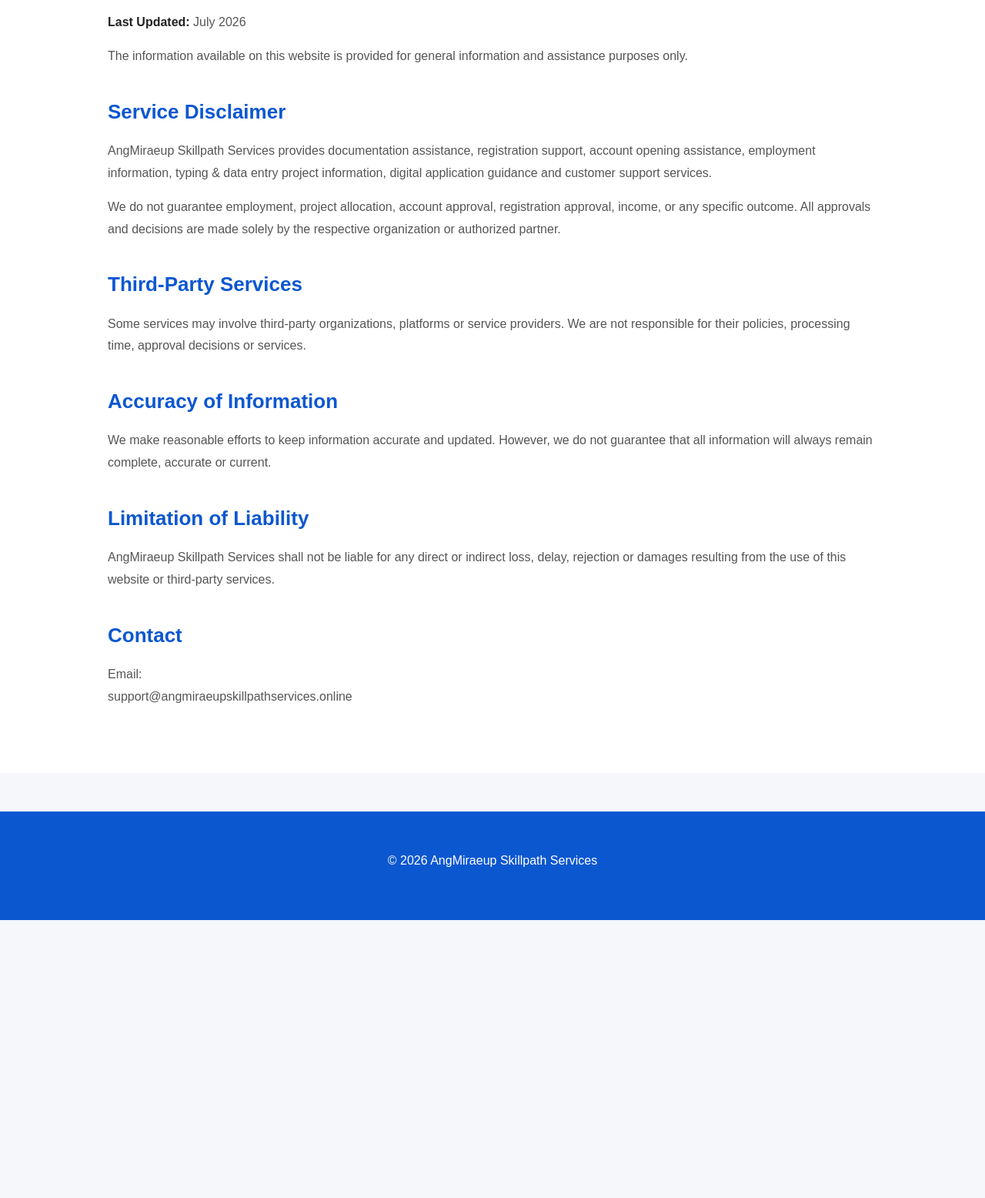
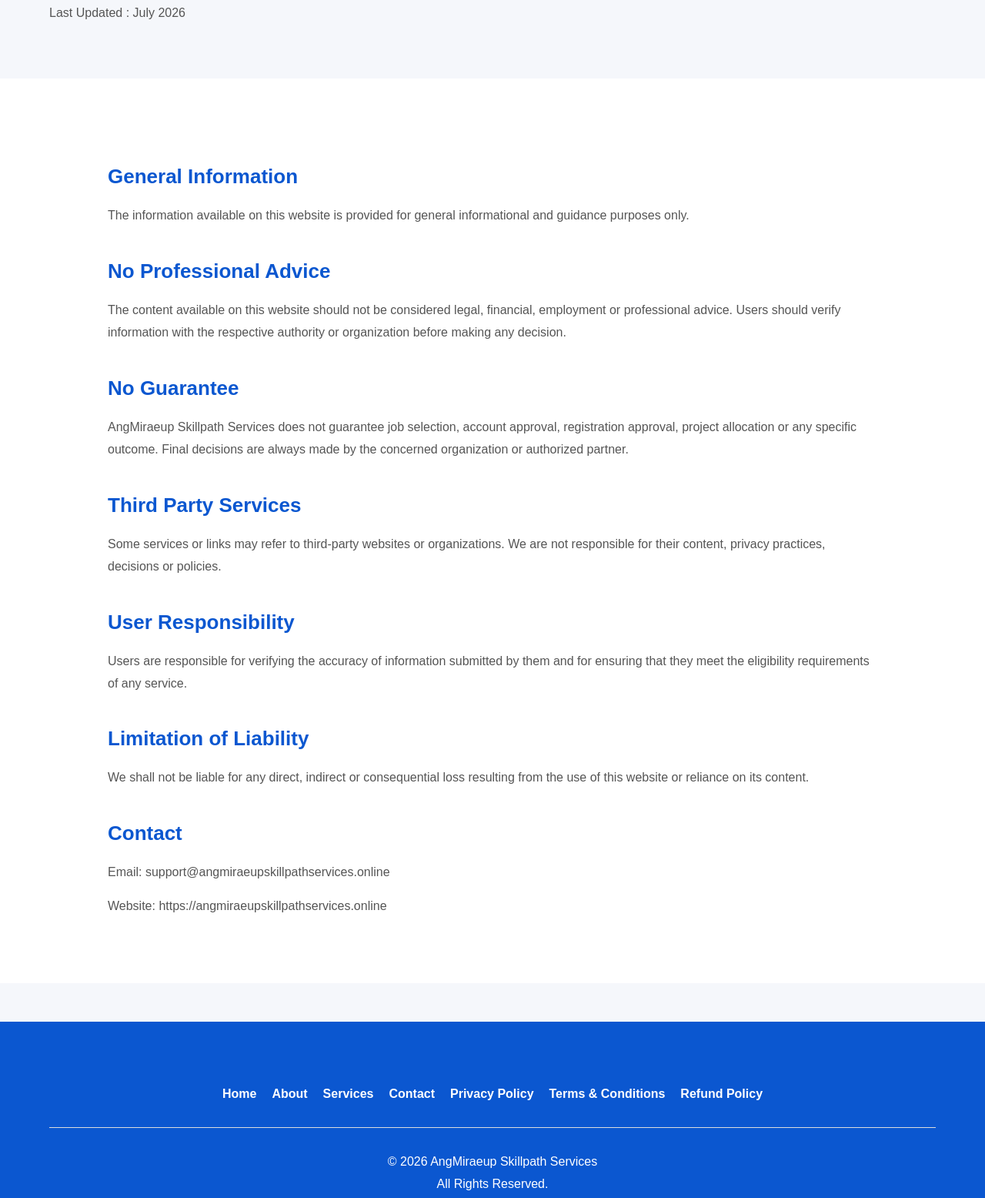
Before and after one commit to mayrasupport17-commits/angone-mirae, a plain HTML site: page disclaimer.html in a window 1280 px wide. Shown: the part 241-1797 px from the top of the page at 77% size. Before the commit the page ends 1436 px from the top, so only its background shows below. Drawn offline with Linux system fonts and the light colour scheme.

Commit message:
Update disclaimer.html

```diff
--- a/disclaimer.html
+++ b/disclaimer.html
@@ -9,6 +9,8 @@
 
 <title>Disclaimer | AngMiraeup Skillpath Services</title>
 
+<meta name="description" content="Disclaimer of AngMiraeup Skillpath Services.">
+
 <link rel="stylesheet" href="css/style.css">
 
 </head>
@@ -19,7 +21,11 @@
 
 <div class="container">
 
+<div class="logo">
+
 <h2>AngMiraeup Skillpath Services</h2>
+
+</div>
 
 <nav>
 
@@ -41,72 +47,69 @@
 
 </header>
 
-<section class="policy-page">
+<section class="page-header">
 
 <div class="container">
 
 <h1>Disclaimer</h1>
 
-<p><strong>Last Updated:</strong> July 2026</p>
+<p>
+
+Last Updated : July 2026
+
+</p>
+
+</div>
+
+</section>
+
+<section class="policy-page">
+
+<div class="container">
+
+<h2>General Information</h2>
 
 <p>
 
-The information available on this website is provided for general
-information and assistance purposes only.
+The information available on this website is provided for general informational and guidance purposes only.
 
 </p>
 
-<h2>Service Disclaimer</h2>
+<h2>No Professional Advice</h2>
 
 <p>
 
-AngMiraeup Skillpath Services provides documentation assistance,
-registration support, account opening assistance,
-employment information,
-typing & data entry project information,
-digital application guidance and customer support services.
+The content available on this website should not be considered legal, financial, employment or professional advice.
+
+Users should verify information with the respective authority or organization before making any decision.
 
 </p>
 
+<h2>No Guarantee</h2>
+
 <p>
 
-We do not guarantee employment,
-project allocation,
-account approval,
-registration approval,
-income,
-or any specific outcome.
+AngMiraeup Skillpath Services does not guarantee job selection, account approval, registration approval, project allocation or any specific outcome.
 
-All approvals and decisions are made solely by the respective
-organization or authorized partner.
+Final decisions are always made by the concerned organization or authorized partner.
 
 </p>
 
-<h2>Third-Party Services</h2>
+<h2>Third Party Services</h2>
 
 <p>
 
-Some services may involve third-party organizations,
-platforms or service providers.
+Some services or links may refer to third-party websites or organizations.
 
-We are not responsible for their policies,
-processing time,
-approval decisions
-or services.
+We are not responsible for their content, privacy practices, decisions or policies.
 
 </p>
 
-<h2>Accuracy of Information</h2>
+<h2>User Responsibility</h2>
 
 <p>
 
-We make reasonable efforts to keep information accurate
-and updated.
-
-However, we do not guarantee that all information
-will always remain complete,
-accurate
-or current.
+Users are responsible for verifying the accuracy of information submitted by them and for ensuring that they meet the eligibility requirements of any service.
 
 </p>
 
@@ -114,12 +117,7 @@ or current.
 
 <p>
 
-AngMiraeup Skillpath Services shall not be liable
-for any direct or indirect loss,
-delay,
-rejection
-or damages resulting from the use
-of this website or third-party services.
+We shall not be liable for any direct, indirect or consequential loss resulting from the use of this website or reliance on its content.
 
 </p>
 
@@ -129,9 +127,15 @@ of this website or third-party services.
 
 Email:
 
-<br>
+support@angmiraeupskillpathservices.online
 
-support@angmiraeupskillpathservices.online
+</p>
+
+<p>
+
+Website:
+
+https://angmiraeupskillpathservices.online
 
 </p>
 
@@ -143,9 +147,33 @@ support@angmiraeupskillpathservices.online
 
 <div class="container">
 
+<div class="footer-links">
+
+<a href="index.html">Home</a>
+
+<a href="about.html">About</a>
+
+<a href="services.html">Services</a>
+
+<a href="contact.html">Contact</a>
+
+<a href="privacy-policy.html">Privacy Policy</a>
+
+<a href="terms-and-conditions.html">Terms & Conditions</a>
+
+<a href="refund-policy.html">Refund Policy</a>
+
+</div>
+
+<hr>
+
 <p>
 
 © 2026 AngMiraeup Skillpath Services
+
+<br>
+
+All Rights Reserved.
 
 </p>
 
```
